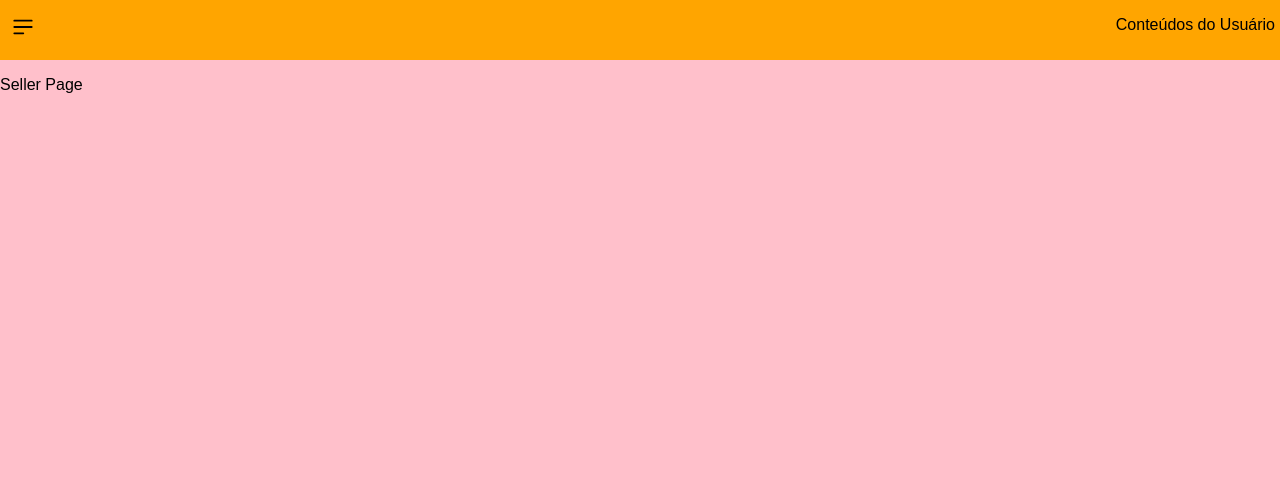
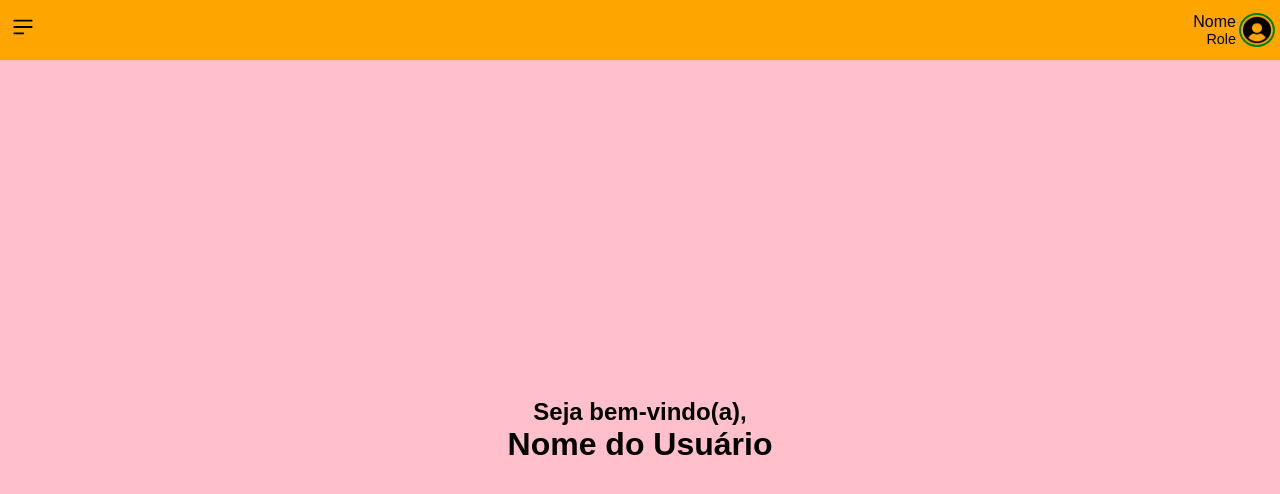
Before and after one commit to Drarlian/Sistema_Vendas_Gerencial, a React (Vite) app: page / in a window 1280 px wide. Shown: the top 494 px of the page. Built offline with nearby package versions, Linux system fonts and the light colour scheme.

Commit message:
Estilizando os componentes de sideBar, header e a página de Login. | Criando estruturas básicas.

```diff
--- a/src/global/components/Header/index.tsx
+++ b/src/global/components/Header/index.tsx
@@ -3,6 +3,7 @@ import { DivHeader } from './styles';
 import { HiMiniBars3BottomLeft } from "react-icons/hi2";
 import SideBar from '../SideBar';
 import { UtilsContext } from '../../../contexts/UtilsContext';
+import ImagemTeste from '../../../assets/test-user-icon.png';
 
 // import { Container } from './styles';
 
@@ -12,10 +13,18 @@ const Header: React.FC = () => {
     return (
         <DivHeader>
             <SideBar />
-            <button onClick={alterarStatusSideBar} className='sideBarButton'><HiMiniBars3BottomLeft /></button>
-            <div>
-                <p>Conteúdos do Usuário</p>
-            </div>
+                <div className='area-esquerda'>
+                    <button onClick={alterarStatusSideBar} className='sideBarButton'><HiMiniBars3BottomLeft /></button>
+                </div>
+                <div className='infos-usuario'>
+                    <div className='div-name-role'>
+                        <h3>Nome</h3>
+                        <h4>Role</h4>
+                    </div>
+                    <div className='div-imagem-usuario'>
+                        <img src={ImagemTeste} />
+                    </div>
+                </div>
         </DivHeader>
     );
 }
--- a/src/global/components/Header/styles.ts
+++ b/src/global/components/Header/styles.ts
@@ -5,18 +5,89 @@ export const DivHeader = styled.div`
 
     display: flex;
     justify-content: space-between;
+    align-items: center;
+
+    box-sizing: border-box;
+
+    position: sticky;  // Gruda a barra em cima mesmo com o scroll.
+    top: 0;
 
     padding-right: 5px;
     padding-left: 5px;
 
     height: 60px;
 
-    .sideBarButton{
-        background: transparent;
 
-        font-size: 1.5em;
-        border-style: none;
+    z-index: 99;
 
-        cursor: pointer;
+    .area-esquerda{
+        display: flex;
+
+        .sideBarButton{
+            background: transparent;
+
+            font-size: 1.5em;
+            border-style: none;
+
+            cursor: pointer;
+        }
+    }
+
+
+    .infos-usuario{
+        /* background-color: red; */
+
+        display: flex;
+        /* align-items: center; */
+        gap: 3px;
+
+        height: 60px;
+
+
+        .div-name-role{
+            /* background-color: blue; */
+
+            height: 60px;
+
+            display: flex;
+            flex-direction: column;
+
+            justify-content: center;
+            /* align-items: start; */
+
+            h1, h2, h3, h4, h5, h6, p {
+                margin-top: 0;
+                margin-bottom: 0;
+            }
+
+            h3 {
+                font-size: 1em;
+                font-weight: 400;
+            }
+            h4 {
+                font-size: 0.9em;
+                font-weight: 500;
+                text-align: right;
+            }
+        }
+
+        .div-imagem-usuario{
+            /* background-color: green; */
+
+            display: flex;
+            align-items: center;
+            height: 60px;
+            position: relative;
+
+            img{
+                /* background-color: pink; */
+
+                height: 50%;
+                width: 32px;
+
+                border-radius: 50%;
+                border: solid green 2.5px;
+            }
+        }
     }
 `;
--- a/src/global/components/SideBar/index.tsx
+++ b/src/global/components/SideBar/index.tsx
@@ -2,6 +2,10 @@ import React, { useContext } from 'react';
 import { Link } from 'react-router-dom';
 import { DivShadow, DivSideBar } from './styles';
 import { UtilsContext } from '../../../contexts/UtilsContext';
+import { FaHome } from "react-icons/fa";
+import { IoPeopleSharp, IoSettings, IoSunny } from "react-icons/io5";
+import { RiAdminFill } from "react-icons/ri";
+import { CgLogOff } from 'react-icons/cg';
 
 // import { Container } from './styles';
 
@@ -11,10 +15,19 @@ const SideBar: React.FC = () => {
     return (
         <>
             <DivSideBar status={statusSideBar}>
-                <ul>
-                <li><Link to={'/'}>Seller</Link></li>
-                <li><Link to={'/admin'}>Admin</Link></li>
-                </ul>
+                <div className='top-sideBar'>
+                    <h2>Title</h2>
+                </div>
+                <div className='main-sideBar'>
+                    <Link to={'/'} onClick={alterarStatusSideBar}><FaHome /> Home</Link>
+                    <Link to={'/seller'} onClick={alterarStatusSideBar}><IoPeopleSharp /> Seller Page</Link>
+                    <Link to={'/admin'} onClick={alterarStatusSideBar}><RiAdminFill /> Admin Page</Link>
+                </div>
+                <div className='bottom-sideBar'>
+                    <button><IoSunny /></button>
+                    <button><CgLogOff /></button>
+                    <button><IoSettings /></button>
+                </div>
             </DivSideBar>
             <DivShadow status={statusSideBar} onClick={alterarStatusSideBar} />
         </>
--- a/src/global/components/SideBar/styles.ts
+++ b/src/global/components/SideBar/styles.ts
@@ -1,9 +1,9 @@
 import styled from "styled-components";
 
 export const DivSideBar = styled.div<{status: boolean}>`
-    background-color: red;
+    background-color: gray;
 
-    width: ${(props) => props.status ? '350px': '0px'};
+    width: ${(props) => props.status ? '200px': '0px'};
 
     display: flex;
     flex-direction: column;
@@ -20,6 +20,78 @@ export const DivSideBar = styled.div<{status: boolean}>`
     transition: all ease 0.5s;
 
     z-index: 999;
+
+    .top-sideBar{
+        display: flex;
+        justify-content: center;
+
+        white-space: nowrap; // Impede que na hora de fechar o conteúdo fique zoado.
+    }
+
+    .main-sideBar{
+        /* background-color: purple; */
+
+        display: flex;
+        flex-direction: column;
+        flex: 1;
+        /* gap: 1rem; */
+
+        white-space: nowrap; // Impede que na hora de fechar o conteúdo fique zoado.
+
+        a{
+            /* background-color: white; */
+
+            display: flex;
+            align-items: center;
+
+            /* border: solid; */
+            padding: 10px 5px;
+            gap: 1rem;
+            font-size: 1.1em;
+
+            color: black;
+            text-decoration: none;
+
+            transition: all ease 0.5s;
+
+            &:hover{
+                background-color: rgba(0, 0, 0, 0.5);
+                color: blue;
+            }
+        }
+    }
+
+    .bottom-sideBar{
+        display: flex;
+        flex-direction: row;
+
+        justify-content: space-between;
+
+        white-space: nowrap; // Impede que na hora de fechar o conteúdo fique zoado.
+
+        button{
+            background-color: gray;
+
+            display: flex;
+            justify-content: center;
+            align-items: center;
+
+            padding-bottom: 5px;
+
+            font-size: 1.2em;
+
+            cursor: pointer;
+
+            border-style: none;
+
+            transition: all ease 0.5s;
+
+            &:hover{
+                opacity: 73%;
+            }
+        }
+    }
+
 `;
 
 export const DivShadow = styled.div<{status: boolean}>`
--- a/src/global/pages/Login/index.tsx
+++ b/src/global/pages/Login/index.tsx
@@ -1,30 +1,35 @@
-import React from 'react';
+import React, { useState } from 'react';
 import { toast } from 'react-toastify';
-
-// import { Container } from './styles';
+import { DivLogin } from './styles';
 
 const LoginPage: React.FC = () => {
+    const [ usuario, setUsuario ] = useState('');
+    const [ senha, setSenha ] = useState('');
+
     function alerta(event: any){
         event.preventDefault()
         toast.success('Aviso Sucesso')
     }
 
   return (
+    <DivLogin>
+        <div className='container-login'>
+            <form>
+                <h2>Login</h2>
                 <div>
-        <form>
-            <div>
-                <label>Login</label>
-                <input />
+                    <label>Usuário:</label>
+                    <input value={usuario} onChange={(e) => setUsuario(e.target.value)} placeholder='login...' />
                 </div>
                 <div>
-                <label>Senha</label>
-                <input />
+                    <label>Senha:</label>
+                    <input value={senha} onChange={(e) => setSenha(e.target.value)} type='password' placeholder='senha...' />
                 </div>
                 <div>
                     <button onClick={alerta}>Entrar</button>
                 </div>
             </form>
         </div>
+    </DivLogin>
   );
 }
 
--- a/src/global/pages/Login/styles.ts
+++ b/src/global/pages/Login/styles.ts
@@ -0,0 +1,104 @@
+import styled from "styled-components";
+import ImagemFundo from '../../../assets/login-background.jpg'
+
+export const DivLogin = styled.div`
+    background-image: url(${ImagemFundo});
+    background-size: cover; /* ajusta o tamanho da imagem para cobrir todo o elemento */
+    background-position: center; /* posiciona a imagem no centro do elemento */
+    background-repeat: no-repeat; /* evita a repetição da imagem */
+
+    height: 100vh;
+
+    display: flex;
+    justify-content: center;
+    align-items: center;
+
+    *{
+        font-family: 'Courier New', Courier, monospace;
+    }
+    font-weight: bold;
+
+    .container-login{
+        background-color: white;
+
+        display: flex;
+        /* flex-direction: column; */
+        box-sizing: border-box;
+
+        height: 250px;
+
+        border-radius: 5px;
+        padding: 10px;
+        gap: 0.2rem;
+
+
+        form{
+            /* background-color: red; */
+
+            display: flex;
+            flex-direction: column;
+            /* justify-content: space-evenly; */
+
+            gap: 1rem;
+
+            h2{
+                text-align: center;
+
+                /* font-family: 'Courier New', Courier, monospace; */
+            }
+
+            div{
+                /* background-color: green; */
+
+                display: flex;
+                flex-direction: column;
+
+                input{
+                    background-color: #497240;
+                    color: white;
+
+                    border-radius: 5px;
+                    border: none;
+                    outline: none;  // Tirar a borda do input quando ele for selecionado.
+
+                    padding: 3px;
+
+                    font-family: Arial, Helvetica, sans-serif;
+
+                    &::placeholder{  // Alterando as propriedades do Place Holder.
+                        color: white;
+                        opacity: 80%;
+                    }
+
+                }
+
+                button{
+                    background-color: #497240;
+                    color: white;
+
+                    cursor: pointer;
+
+                    border-style: none;
+                    border-radius: 5px;
+                    padding: 3px;
+
+                    font-weight: bold;
+
+                    transition: all ease 0.6s;
+
+                    &:hover{
+                        opacity: 83%;
+                    }
+                }
+            }
+
+        }
+
+        form div:nth-child(4){
+            /* background-color: red; */
+
+            flex: 1;
+            justify-content: center;
+        }
+    }
+`;
--- /dev/null
+++ b/src/global/pages/Menu/index.tsx
@@ -0,0 +1,15 @@
+import React from 'react';
+import { DivMenu } from './styles';
+
+// import { Container } from './styles';
+
+const Menu: React.FC = () => {
+  return (
+    <DivMenu>
+      <h2>Seja bem-vindo(a),</h2>
+      <h1>Nome do Usuário</h1>
+    </DivMenu>
+  );
+}
+
+export default Menu;
--- /dev/null
+++ b/src/global/pages/Menu/styles.ts
@@ -0,0 +1,16 @@
+import styled from "styled-components";
+
+export const DivMenu = styled.div`
+    /* background-color: red; */
+
+    display: flex;
+    flex-direction: column;
+    justify-content: center;
+    align-items: center;
+    flex: 1;
+
+    h1, h2{
+        margin-top: 0;
+        margin-bottom: 0;
+    }
+`;
--- a/src/routers/index.tsx
+++ b/src/routers/index.tsx
@@ -2,11 +2,13 @@ import React from 'react';
 import { Route, Routes } from 'react-router-dom';
 import AuthGuard from '../global/Guard';
 import Layout from '../global/components/Layout';
+import Menu from '../global/pages/Menu';
 
 const Rotas: React.FC = () => {
   return (
     <Routes>
-        <Route path='/' element={<AuthGuard><Layout><p>Seller Page</p></Layout></AuthGuard>} />
+        <Route path='/' element={<AuthGuard><Layout><Menu/></Layout></AuthGuard>} />
+        <Route path='/seller' element={<AuthGuard><Layout><p>Seller Page</p></Layout></AuthGuard>} />
         <Route path='/admin' element={<AuthGuard><Layout><p>Admin Page</p></Layout></AuthGuard>} />
     </Routes>
   );
```
Also changed, not shown: src/contexts/AuthContext/index.tsx (added, +12 -0 lines), src/global/hooks/useCookies.ts (added, +11 -0 lines), src/assets/login-background.jpg (added), src/assets/test-user-icon.png (added), src/global/hooks/useStorage.ts (added). Lines whose indentation alone changed are shown as unchanged.
